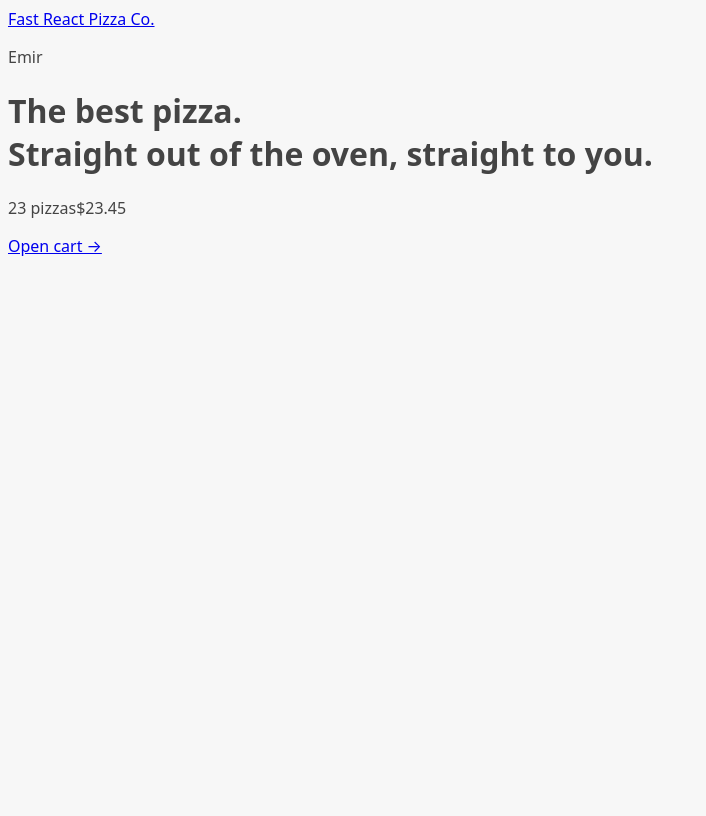
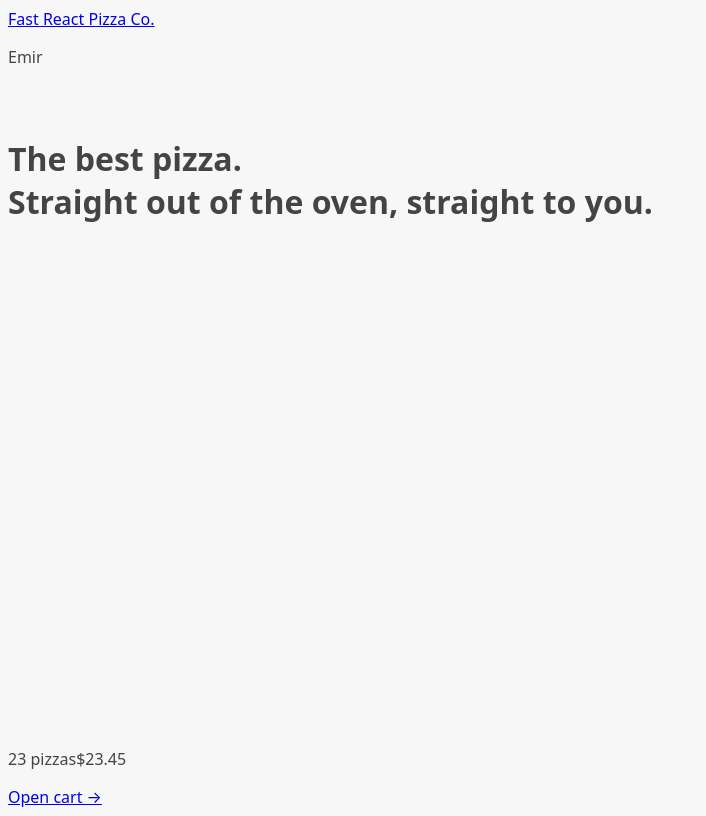
Before and after one commit to Emirkcgl/pizza-react, a React (Vite) app: page / in a window 1280 px wide. Shown: the whole page, without its empty margins (0-706 px from the left). Built offline with nearby package versions, Linux system fonts and the light colour scheme.

Commit message:
displaying a loading ındicator

```diff
--- a/src/UI/AppLayaout.jsx
+++ b/src/UI/AppLayaout.jsx
@@ -1,10 +1,15 @@
-import { Outlet } from "react-router-dom";
+import { Outlet, useNavigation } from "react-router-dom";
 import Header from "./Header";
 import CartOverview from "../features/cart/CartOverview";
+import Loader from "./Loader";
 
 function AppLayaout() {
+  const navigate = useNavigation();
+  const isLoading = navigate.state === "loading";
+  console.log(navigate);
   return (
-    <div>
+    <div className="layout">
+      {isLoading && <Loader />}
       <Header />
       <main>
         <Outlet />
--- /dev/null
+++ b/src/UI/Loader.jsx
@@ -0,0 +1,5 @@
+function Loader() {
+  return <div className="loader"></div>;
+}
+
+export default Loader;
```
